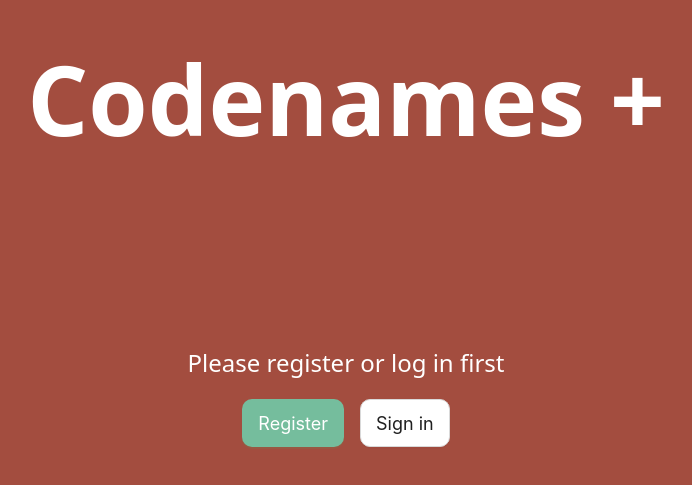
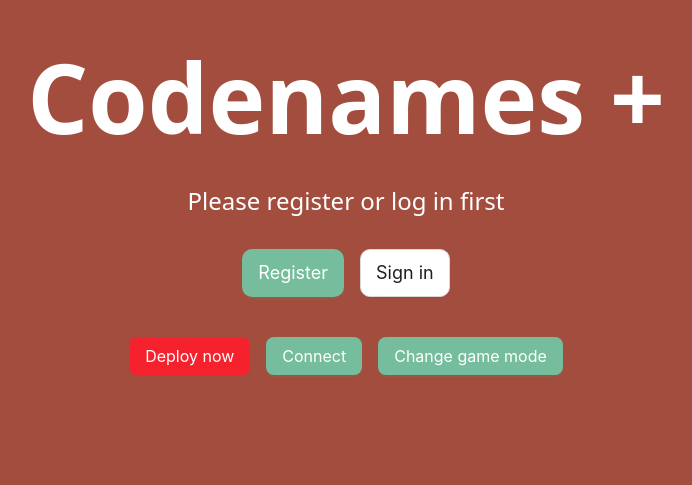
Before and after one commit to Fisssch/SoPra_MG_Client, a Next.js app: page / in a window 1280 px wide. Shown: the part 151-636 px from the top of the page, without its empty margins (294-986 px from the left). Built offline with nearby package versions, Linux system fonts and the light colour scheme; what @ant-design/nextjs-registry would draw is missing.

Commit message:
Logout functionality Issue #34

```diff
--- a/app/api/apiService.ts
+++ b/app/api/apiService.ts
@@ -78,11 +78,20 @@ export class ApiService {
  * @param data - The payload to post.
  * @returns An object containing the response data and headers.
  */
-public async post<T>(endpoint: string, data: unknown): Promise<{ data: T; headers: Headers }> {
+  public async post<T>(
+    endpoint: string,
+    data: unknown,
+    customHeaders?: HeadersInit
+  ): Promise<{ data: T; headers: Headers }> {
     const url = `${this.baseURL}${endpoint}`;
+    const headers = {
+      ...this.defaultHeaders,
+      ...customHeaders,
+    };
+
     const res = await fetch(url, {
       method: "POST",
-    headers: this.defaultHeaders,
+      headers,
       body: JSON.stringify(data),
     });
 
@@ -93,6 +102,7 @@ public async post<T>(endpoint: string, data: unknown): Promise<{ data: T; header
 
     return { data: responseData, headers: res.headers };
   }
+
 
 
   /**
--- a/app/page.tsx
+++ b/app/page.tsx
@@ -1,10 +1,9 @@
-'use client'; // For components that need React hooks and browser APIs, SSR (server side rendering) has to be disabled. Read more here: https://nextjs.org/docs/pages/building-your-application/rendering/server-side-rendering
+'use client';
 import '@ant-design/v5-patch-for-react-19';
 import { useRouter } from 'next/navigation';
 import Image from 'next/image';
 import { Button } from 'antd';
 import { BookOutlined, CodeOutlined, GlobalOutlined } from '@ant-design/icons';
-import styles from '@/styles/page.module.css';
 import { webSocketService } from './api/webSocketService';
 import { useApi } from './hooks/useApi';
 import { useEffect } from 'react';
@@ -38,11 +37,14 @@ export default function Home() {
 		isNormal = !isNormal;
 		await apiService.put('/lobby/12', isNormal ? 'TIMED' : 'NORMAL');
 	};
+
 	return (
-		<div className="min-h-screen bg-[#a34d3f] flex flex-col items-center justify-center text-white text-center px-4  ">
-		  <h1 className="text-8xl font-bold mb-50!">Codenames +</h1>
-		  <p className="text-2xl mb-5!">Please register or log in first</p>
-		  <div className="flex gap-4">
+		<div className="min-h-screen bg-[#a34d3f] flex flex-col items-center text-white text-center px-4 py-12">
+		  <h1 className="text-8xl font-bold mt-50!">Codenames +</h1>
+		  <p className="text-2xl mt-10!">Please register or log in first</p>
+
+		  {/* First row: Register / Sign in */}
+		  <div className="flex gap-4 mt-8!">
 			<Button type="primary" size="large" onClick={() => router.push("/register")}>
 			  Register
 			</Button>
@@ -50,6 +52,29 @@ export default function Home() {
 			  Sign in
 			</Button>
 		  </div>
+
+		  {/* Spacer row */}
+		  <div className="h-10" />
+
+		  {/* Second row: Other buttons */}
+		  <div className="flex flex-wrap justify-center gap-4">
+			<Button
+			  type="primary"
+			  color="red"
+			  variant="solid"
+			  onClick={() => globalThis.open('https://vercel.com/new', '_blank', 'noopener,noreferrer')}
+			  target="_blank"
+			  rel="noopener noreferrer"
+			>
+			  Deploy now
+			</Button>
+			<Button onClick={connectWS} type="primary" variant="solid">
+			  Connect
+			</Button>
+			<Button onClick={changeGameMode} type="primary" variant="solid">
+			  Change game mode
+			</Button>
+		  </div>
 		</div>
 	  );
 	}
--- a/app/profile/page.tsx
+++ b/app/profile/page.tsx
@@ -6,9 +6,36 @@ import { Button } from 'antd';
 export default function LobbyPage() {
   const router = useRouter();
 
-  const handleLogout = () => {
-    localStorage.clear(); // or just remove token/id if needed
-    router.push('/');
+  const handleLogout = async () => {
+    let token = localStorage.getItem('token');
+
+
+    if (!token) {
+      console.error('Missing token or username');
+      return;
+    }
+
+    token = token.replace(/^"|"$/g, ''); // Removes leading and trailing quotes
+    console.log("Token being sent to logout:", token); // Debugging output
+
+    try {
+      const response = await fetch('/users/logout', {
+        method: 'POST',
+        headers: {
+          'Content-Type': 'application/json',
+          'Authorization': `Bearer ${token}`,
+        },
+      });
+
+      if (response.ok) {
+        localStorage.clear();
+        router.push('/');
+      } else {
+        console.error('Logout failed:', response.statusText);
+      }
+    } catch (error) {
+      console.error('Error during logout:', error);
+    }
   };
 
   const handleChangePassword = () => {
```
Lines whose indentation alone changed are shown as unchanged.
